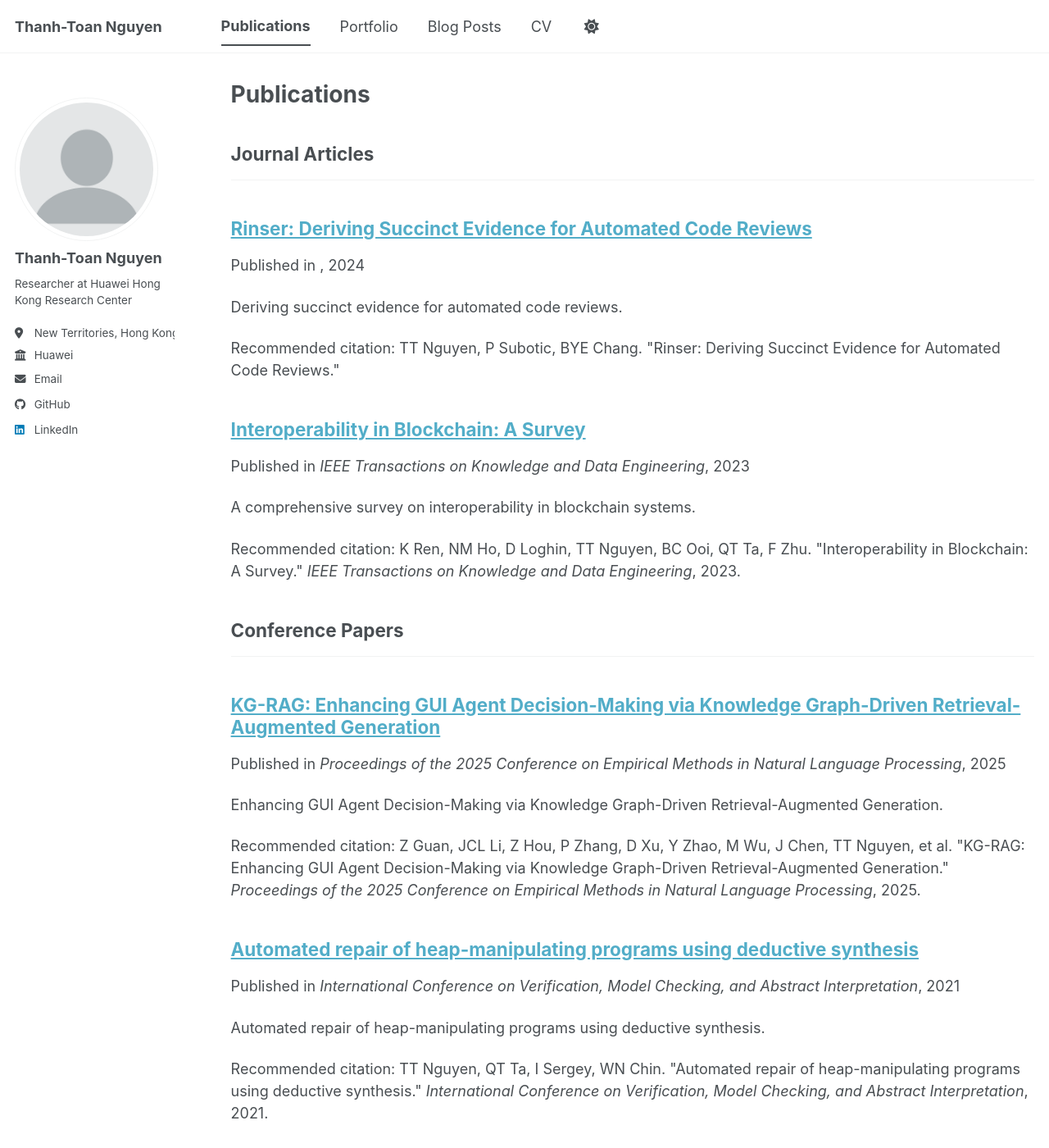
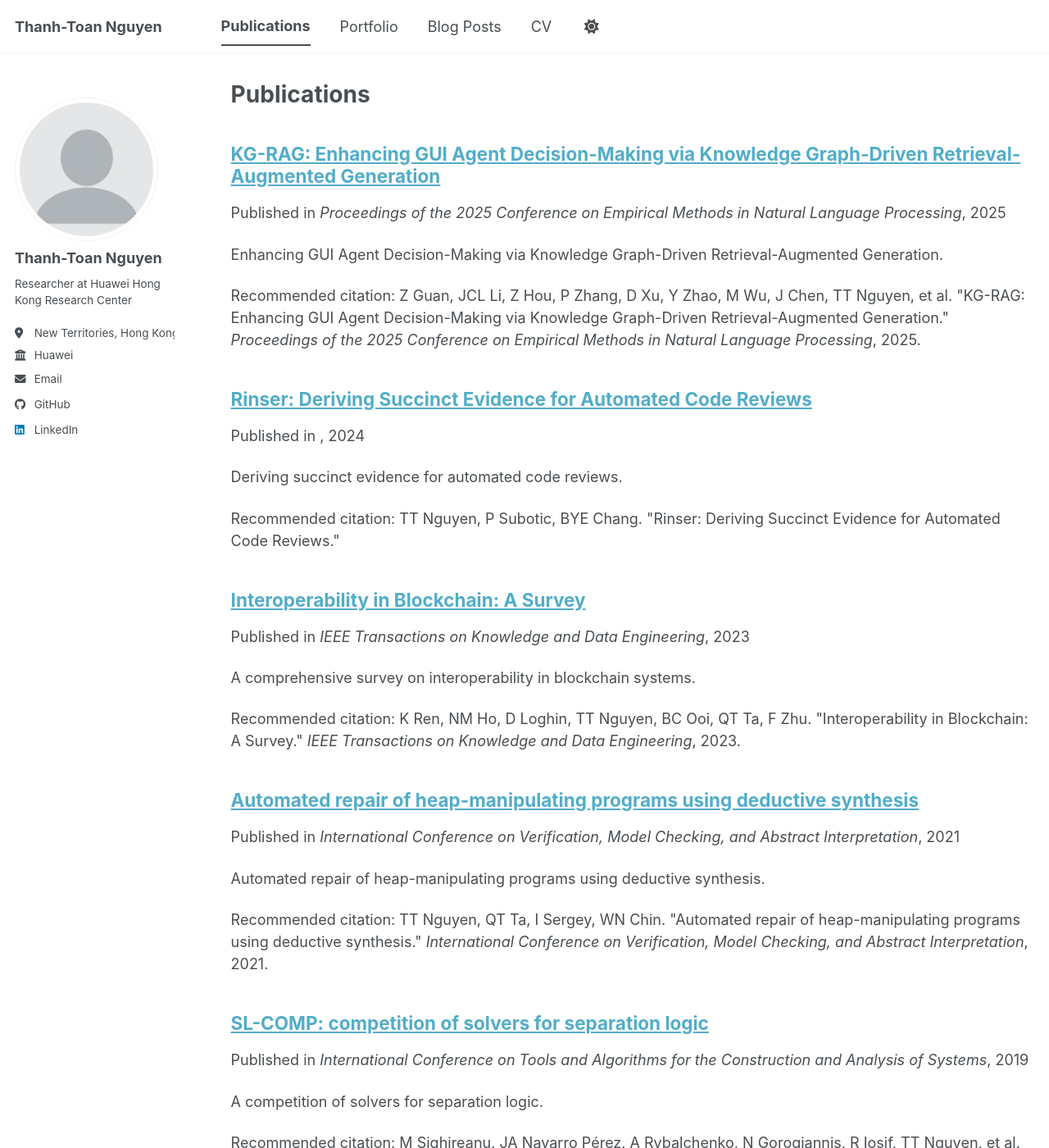
Before and after one commit to thanhtoantnt/thanhtoantnt.github.io, a Jekyll site: the page built from _pages/publications.html, in a window 1280 px wide and 1400 px high. Shown: the whole window at 82% size. Built offline with Jekyll 4.4.1, drawn with Linux system fonts in a browser that asks for light colours; a script bundle is joined from its source files by our own code; library files that are not in the unit come from our copies.

```diff
--- a/_config.yml
+++ b/_config.yml
@@ -81,15 +81,6 @@ author:
   xing             : # Username
   youtube          : # Username
   zhihu            : # Username
-
-# Publication Category - The following the list of publication categories and their headings
-publication_category:
-  books:
-    title: 'Books'
-  manuscripts:
-    title: 'Journal Articles'
-  conferences:
-    title: 'Conference Papers'
 
 # Site Settings
 teaser                   :  # filename of teaser fallback teaser image placed in /images/ for social media previews
```
